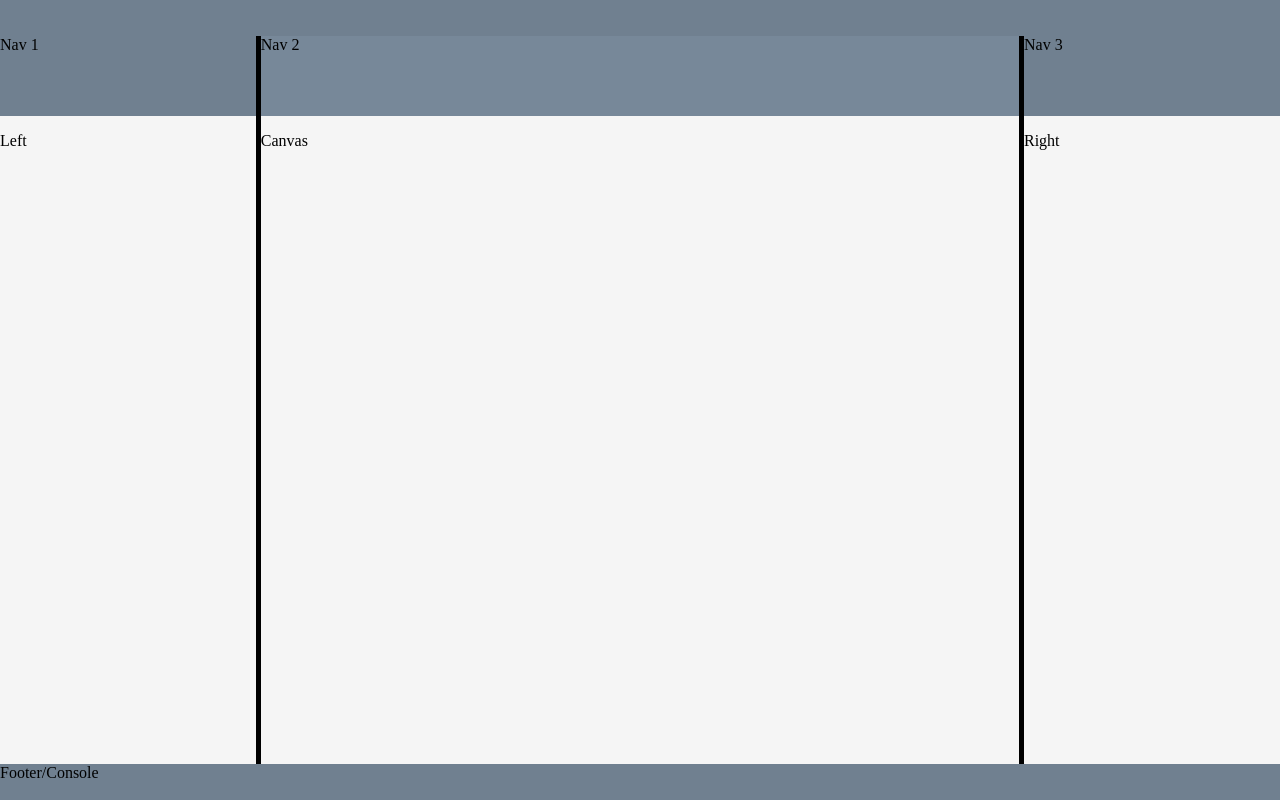
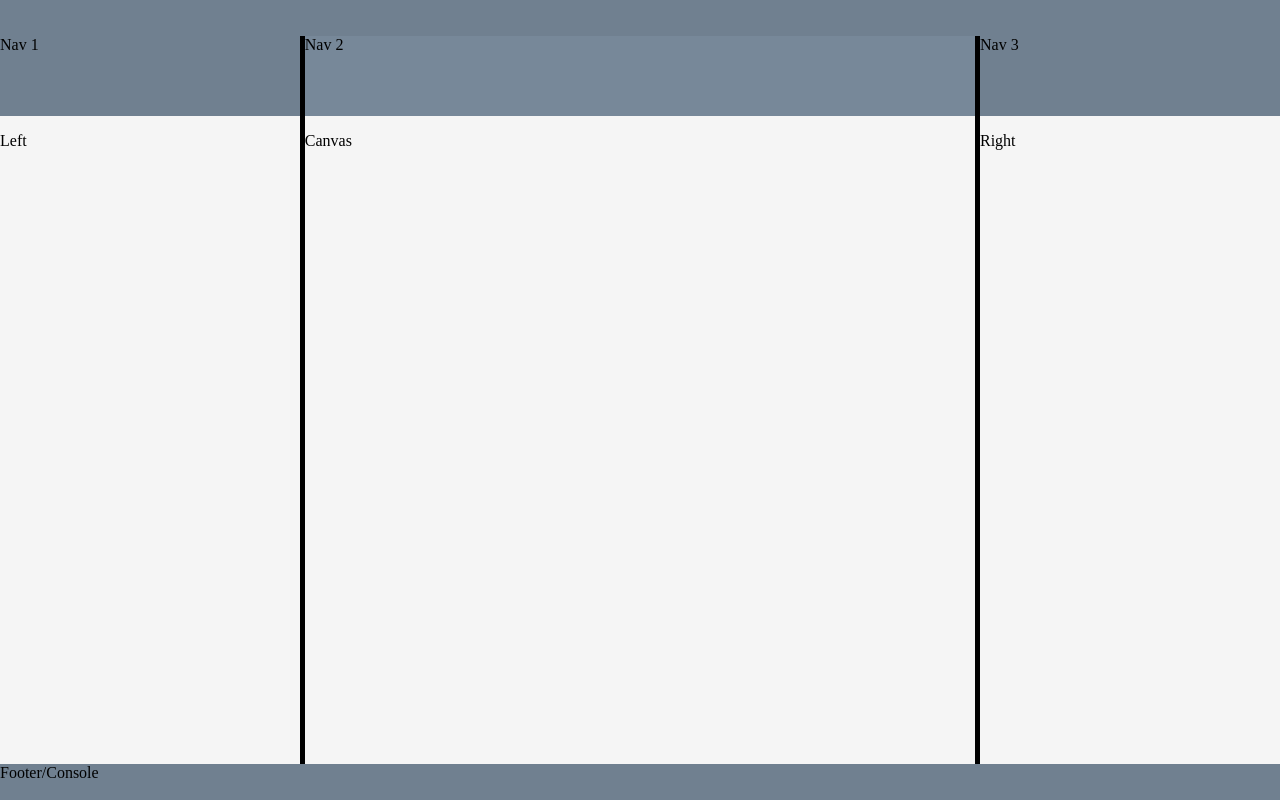
Before and after one commit to Ecdar/Ecdar-GUI-Web, a SvelteKit app: page / in a window 1280 px wide. Built offline with nearby package versions, Linux system fonts and the light colour scheme.

Commit message:
Discarded the percentage solution

```diff
--- a/src/routes/+page.svelte
+++ b/src/routes/+page.svelte
@@ -8,9 +8,8 @@
 	}
 
 	let currentResizablePanel: SidePanel = SidePanel.Neither;
-	let windowWidth: number;
-	let leftSidePanelWidth: number = 0;
-	let rightSidePanelWidth: number = 0;
+	let leftSidePanelWidth: number = 300;
+	let rightSidePanelWidth: number = 300;
 	let mainContainer: HTMLElement;
 
 	/**
@@ -51,14 +50,7 @@
 		mainContainer.removeEventListener('pointerup', stopResizingSidePanel);
 		mainContainer.removeEventListener('pointercancel', stopResizingSidePanel);
 	}
-
-	onMount(() => {
-		leftSidePanelWidth = windowWidth * 0.2;
-		rightSidePanelWidth = leftSidePanelWidth;
-	});
 </script>
-
-<svelte:window bind:innerWidth={windowWidth} />
 
 <!-- Top navigation Panel -->
 <nav id="main-nav"></nav>
```
